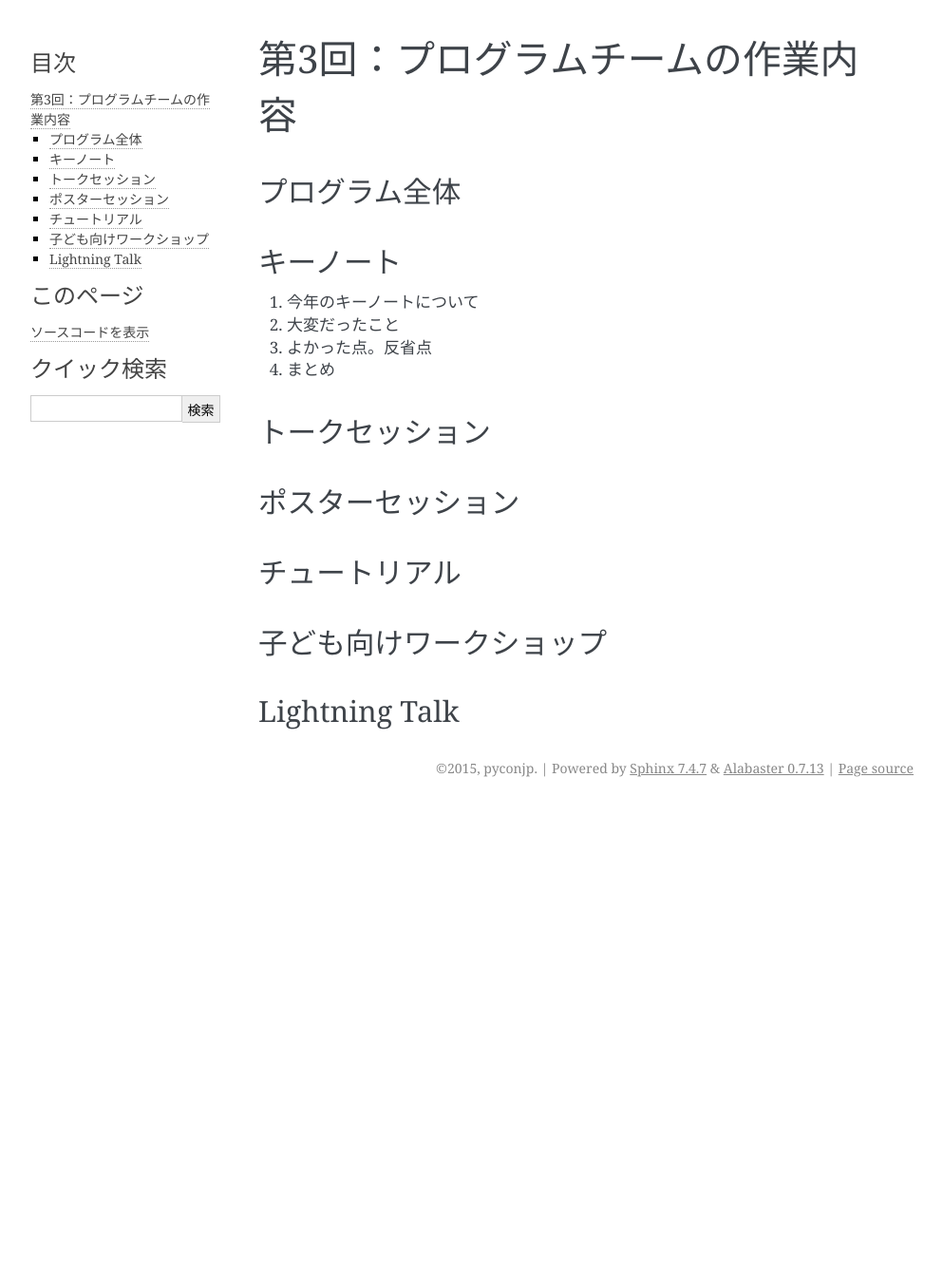
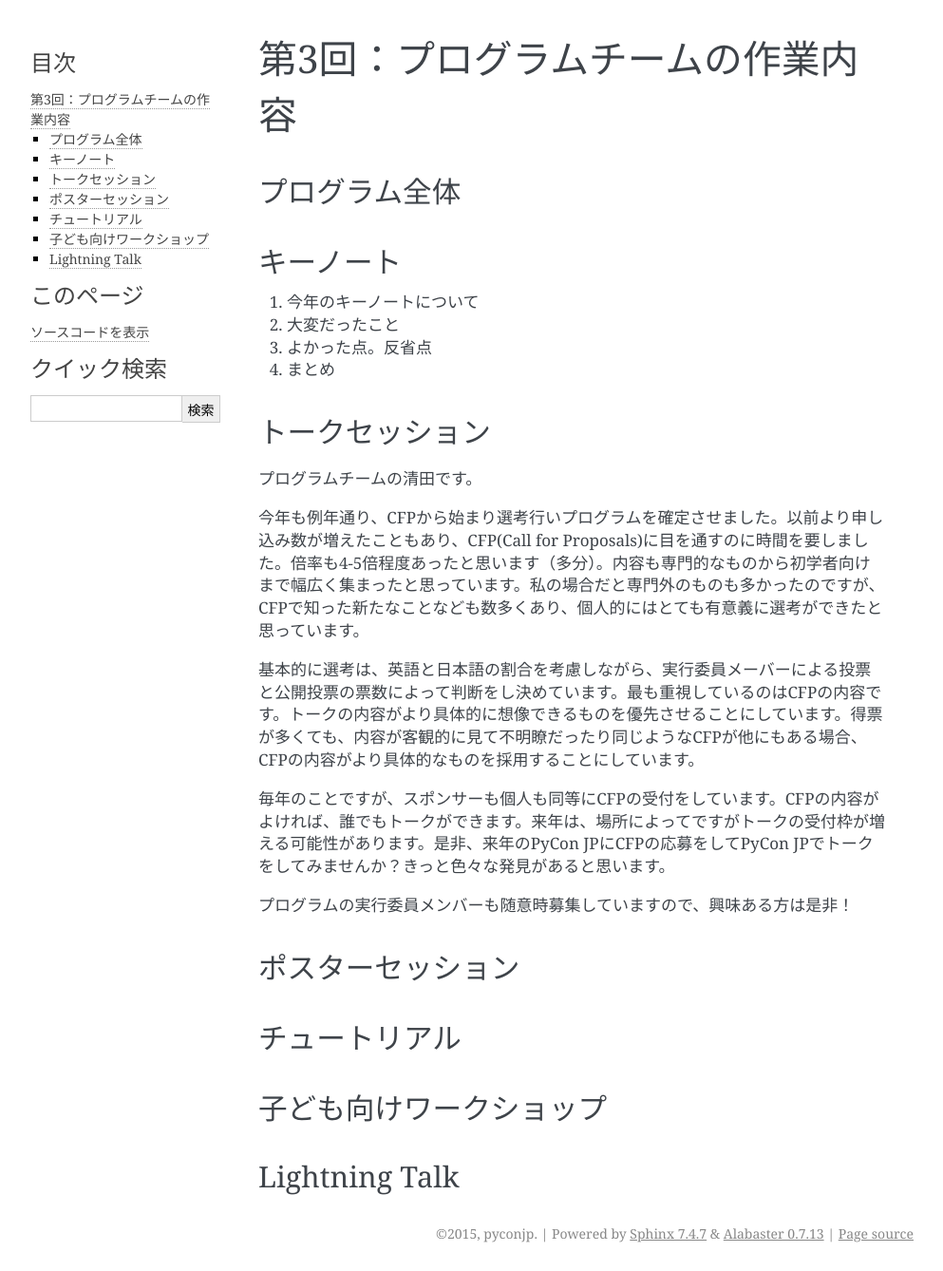
Before and after one commit to pyconjp/codezine-after-reports2015, a Sphinx documentation site: the page built from source/03_program.rst, in a window 1280 px wide. Shown: the whole page at 95% size, without its empty margins (148-1141 px from the left). Built offline with Sphinx 7.4.7, drawn with Linux system fonts in a browser that asks for light colours; before the commit the page ends 900 px from its top, so only the background shows below that.

Commit message:
プログラム トークセッションを追加

```diff
--- a/source/03_program.rst
+++ b/source/03_program.rst
@@ -17,6 +17,15 @@
 
 トークセッション
 ==================
+プログラムチームの清田です。
+
+今年も例年通り、CFPから始まり選考行いプログラムを確定させました。以前より申し込み数が増えたこともあり、CFP(Call for Proposals)に目を通すのに時間を要しました。倍率も4-5倍程度あったと思います（多分）。内容も専門的なものから初学者向けまで幅広く集まったと思っています。私の場合だと専門外のものも多かったのですが、CFPで知った新たなことなども数多くあり、個人的にはとても有意義に選考ができたと思っています。
+
+基本的に選考は、英語と日本語の割合を考慮しながら、実行委員メーバーによる投票と公開投票の票数によって判断をし決めています。最も重視しているのはCFPの内容です。トークの内容がより具体的に想像できるものを優先させることにしています。得票が多くても、内容が客観的に見て不明瞭だったり同じようなCFPが他にもある場合、CFPの内容がより具体的なものを採用することにしています。
+
+毎年のことですが、スポンサーも個人も同等にCFPの受付をしています。CFPの内容がよければ、誰でもトークができます。来年は、場所によってですがトークの受付枠が増える可能性があります。是非、来年のPyCon JPにCFPの応募をしてPyCon JPでトークをしてみませんか？きっと色々な発見があると思います。
+
+プログラムの実行委員メンバーも随意時募集していますので、興味ある方は是非！
 
 ポスターセッション
 ==================
```
